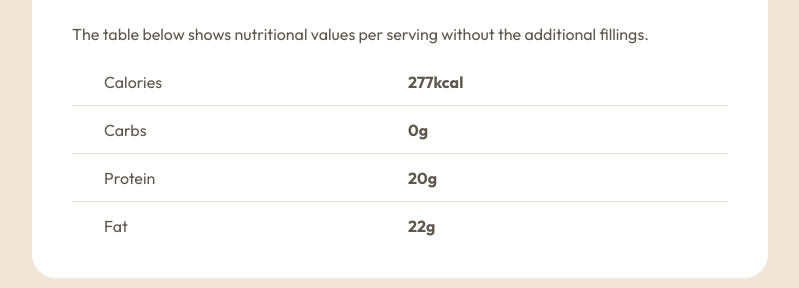
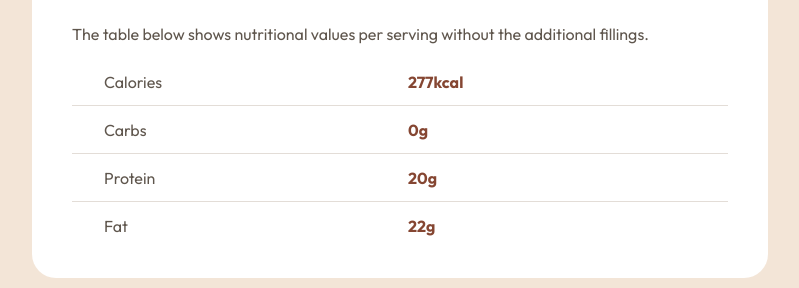
Before and after one commit to Roman-oryol/recipe-page, a React (Vite) app: page / in a window 1280 px wide. Shown: the part 1555-1843 px from the top of the page, without its empty margins (240-1039 px from the left). Built offline with nearby package versions, Linux system fonts and the light colour scheme.

Commit message:
changed color

```diff
--- a/src/components/ui/nutrition/styles.js
+++ b/src/components/ui/nutrition/styles.js
@@ -31,7 +31,6 @@ const TableRow = styled.tr`
 `;
 
 const Characteristic = styled.th`
-  flex-grow: 1;
   display: inline-block;
   padding: 0;
   font-weight: inherit;
@@ -41,11 +40,10 @@ const Characteristic = styled.th`
 `;
 
 const Value = styled.td`
-  flex-grow: 1;
   padding: 0;
   ${({ theme }) => css`
     font-weight: ${theme.fontWeight.bold};
-    color: ${theme.color.brandyRad};
+    color: ${theme.color.brandyRed};
   `}
 `;
 
```
